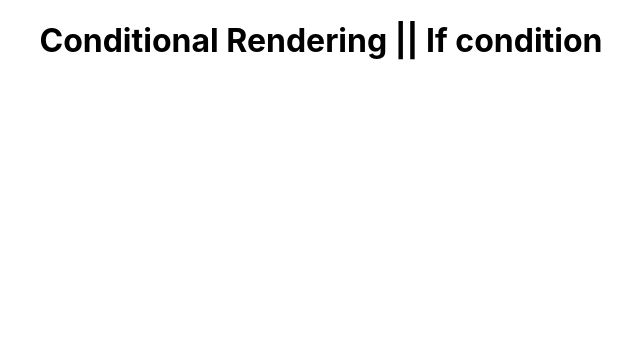
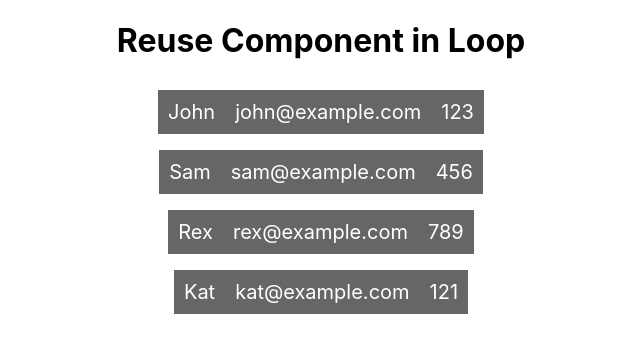
Before and after one commit to Purval698/Upskill, a React (Create React App) app: page / in a window 1280 px wide. Shown: the top 352 px of the page, without its empty margins (319-959 px from the left). Built offline with nearby package versions, Linux system fonts and the light colour scheme.

Commit message:
Day04 with ReactJs

```diff
--- a/src/App.css
+++ b/src/App.css
@@ -1,5 +1,13 @@
 .App {
   text-align: center;
+}
+
+span {
+  padding: 10px;
+  background-color: #666;
+  font-size: 20px;
+  color: white;
+  line-height: 60px;
 }
 
 .App-logo {
--- a/src/App.js
+++ b/src/App.js
@@ -1,11 +1,34 @@
 import React, { useState } from 'react';
 import './App.css';
+import User from './User'
 
 
 function App() {
+
+  const users = [
+    {
+      name: 'John',email: 'john@example.com',contact:123
+    },
+    {
+      name: 'Sam',email: 'sam@example.com',contact:456
+    },
+    {
+      name: 'Rex',email: 'rex@example.com',contact:789
+    },
+    {
+      name: 'Kat',email: 'kat@example.com',contact:121
+    }
+  ]
+
   return (
     <div className="App">
-        <h1>Conditional Rendering || If condition</h1>
+        <h1>Reuse Component in Loop</h1>
+        {
+          users.map((user,i)=>
+          <User data={user} />
+
+          )
+        }
     </div>
   )
 }
--- /dev/null
+++ b/src/User.js
@@ -0,0 +1,12 @@
+function User(props) {
+    return (
+        <div>
+            <span>{props.data.name}</span>
+            <span>{props.data.email}</span>
+            <span>{props.data.contact}</span>
+        </div>
+
+    )
+}
+
+export default User;
```
